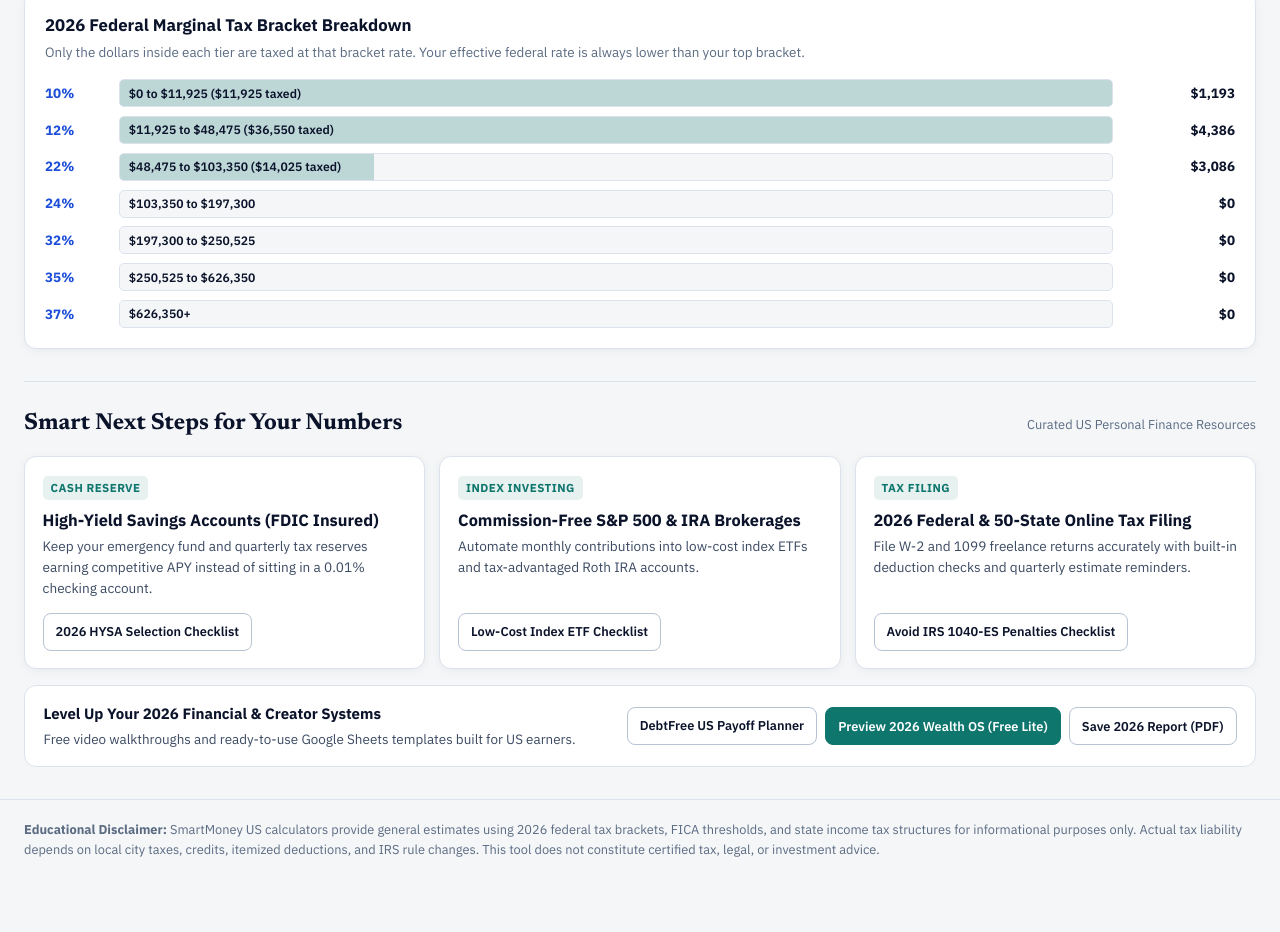
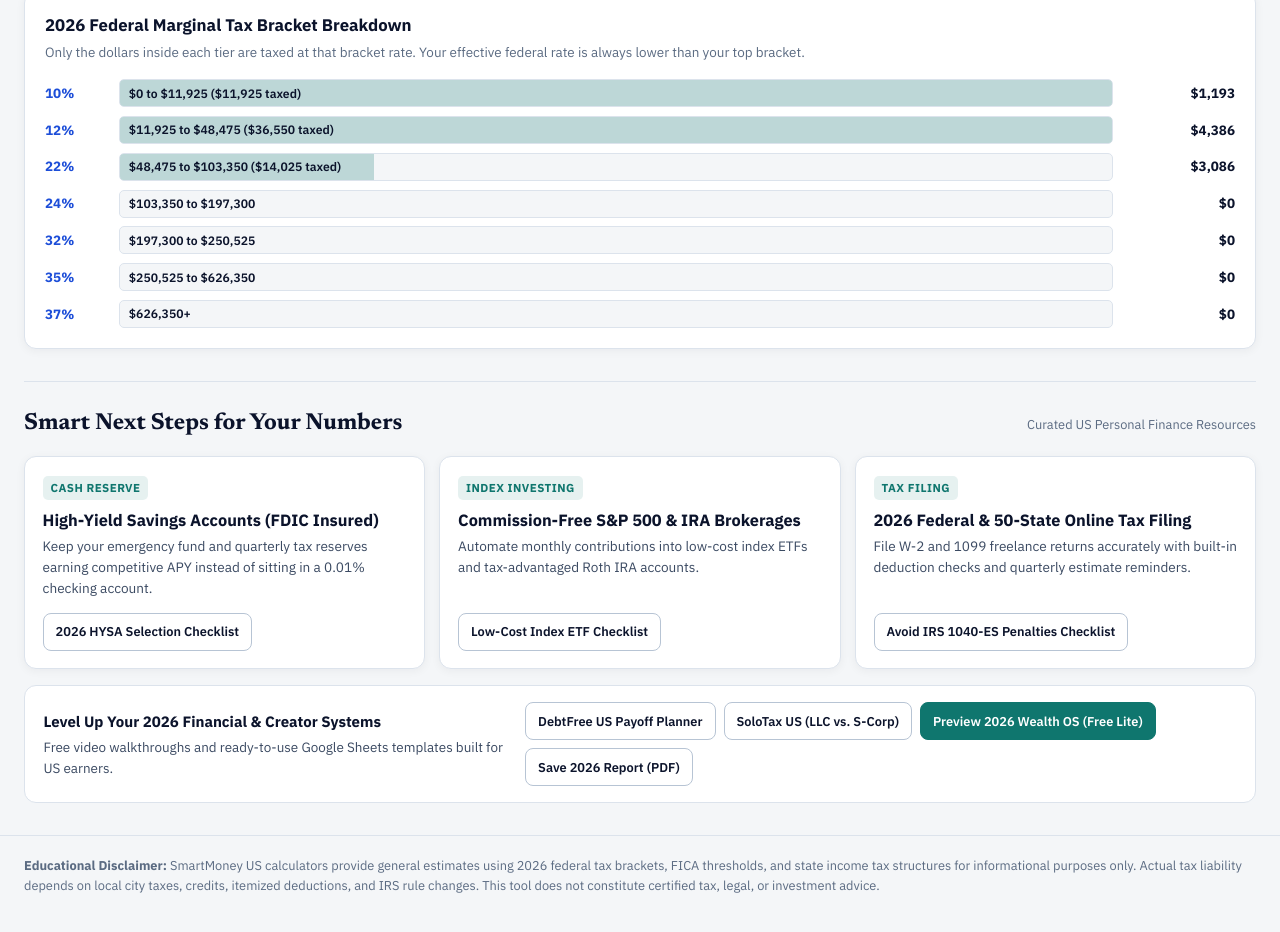
Before and after one commit to Dinhduy2702/us-smart-money-calculators, a plain HTML site: page index.html in a window 1280 px wide. Shown: the part 1192-2124 px from the top of the page. Before the commit the page ends 2087 px from the top, so only its background shows below. Drawn offline with Linux system fonts and the light colour scheme.

Commit message:
Close 3-way SEO triangle: add SoloTax US link to header & ecosystem bar

```diff
--- a/app.js
+++ b/app.js
@@ -880,6 +880,9 @@
     if (CONFIG.ecosystem.debtFreePlanner && CONFIG.ecosystem.debtFreePlanner.url) {
       ecoButtons.push(`<a class="btn btn-sm" href="${CONFIG.ecosystem.debtFreePlanner.url}" target="_blank" rel="noopener noreferrer">${CONFIG.ecosystem.debtFreePlanner.label}</a>`);
     }
+    if (CONFIG.ecosystem.soloTaxPlanner && CONFIG.ecosystem.soloTaxPlanner.url) {
+      ecoButtons.push(`<a class="btn btn-sm" href="${CONFIG.ecosystem.soloTaxPlanner.url}" target="_blank" rel="noopener noreferrer">${CONFIG.ecosystem.soloTaxPlanner.label}</a>`);
+    }
     if (hasYtUrl) {
       ecoButtons.push(`<a class="btn btn-sm" href="${ytOffer.url}" target="_blank" rel="noopener noreferrer">${ytOffer.label}</a>`);
     }
--- a/config.js
+++ b/config.js
@@ -17,6 +17,10 @@ window.SMARTMONEY_CONFIG = {
     debtFreePlanner: {
       label: "DebtFree US Payoff Planner",
       url: "https://dinhduy2702.github.io/us-debt-free-planner/"
+    },
+    soloTaxPlanner: {
+      label: "SoloTax US (LLC vs. S-Corp)",
+      url: "https://dinhduy2702.github.io/us-solotax-planner/"
     },
     youtubeFinance: {
       label: "Watch US Finance Guides on YouTube",
--- a/index.html
+++ b/index.html
@@ -26,7 +26,8 @@
       </a>
 
       <div class="header-meta">
-        <a class="btn btn-sm hide-xs" href="https://dinhduy2702.github.io/us-debt-free-planner/" target="_blank" rel="noopener noreferrer">DebtFree US Planner</a>
+        <a class="btn btn-sm hide-xs" href="https://dinhduy2702.github.io/us-debt-free-planner/" target="_blank" rel="noopener noreferrer">DebtFree US</a>
+        <a class="btn btn-sm hide-xs" href="https://dinhduy2702.github.io/us-solotax-planner/" target="_blank" rel="noopener noreferrer">SoloTax US</a>
         <span class="trust-pill">IRS 2026 Brackets · 50 States + DC</span>
         <button type="button" class="btn btn-sm" id="themeToggleBtn" aria-label="Switch color theme">
           Dark Mode
```
